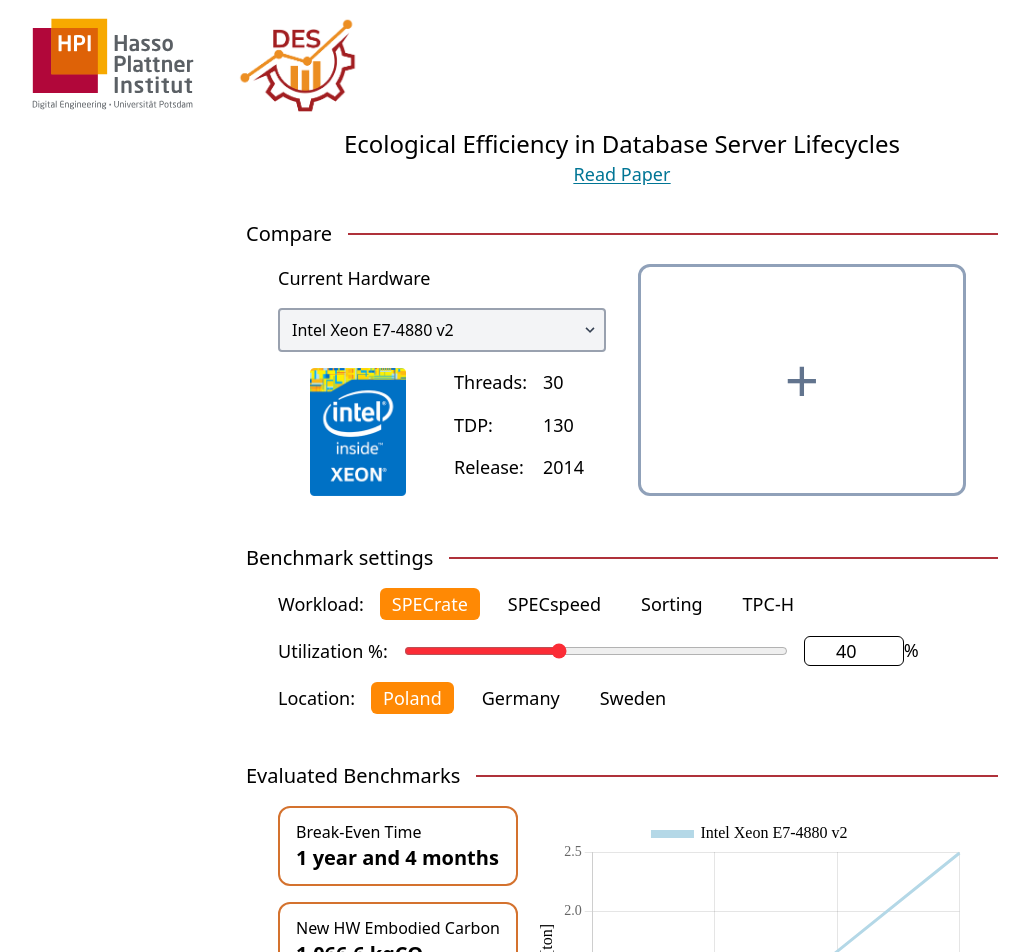
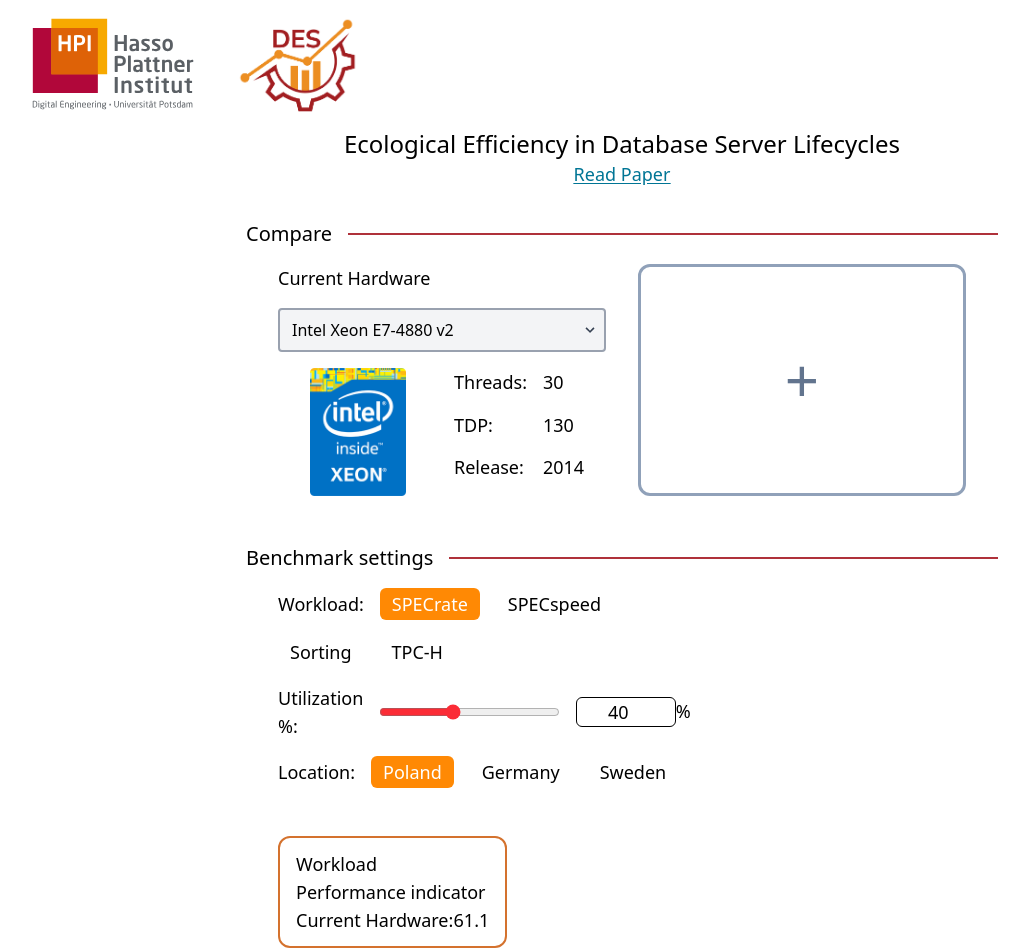
Before and after one commit to hpides/server-buy-advisor, a React (Vite) app in the folder frontend/: page / in a window 1280 px wide. Shown: the top 952 px of the page, without its empty margins (18-1047 px from the left). Built offline with nearby package versions, Linux system fonts and the light colour scheme.

Commit message:
fixed utilization affecting embodied carbon and added performance indicator display

```diff
--- a/frontend/src/partials/BenchmarkSettings.tsx
+++ b/frontend/src/partials/BenchmarkSettings.tsx
@@ -1,4 +1,5 @@
 import { useBenchmarkContext } from "../utility/BenchmarkContext";
+import { addCommaToNumber } from "../utility/UtilityFunctions";
 
 export type WorkloadType = 'SPECrate' | 'SPECspeed' | 'Sorting' | 'TPC-H';
 export type Country = 'poland' | 'germany' | 'sweden';
@@ -43,11 +44,19 @@
 
 function BenchmarkSettings() {
 
-  const { workload, utilization, country, setWorkload, setUtilization, setCountry } = useBenchmarkContext();
+  const { workload, utilization, country, oldPerformanceIndicator, newPerformanceIndicator, singleComparison, setWorkload, setUtilization, setCountry } = useBenchmarkContext();
+
+  const ratio = (newPerformanceIndicator / oldPerformanceIndicator).toFixed(3).replace(/\.000$/, '')
+  let oldFormatted = oldPerformanceIndicator.toFixed(1).replace(/\.0$/, '');
+  let newFormatted = newPerformanceIndicator.toFixed(1).replace(/\.0$/, '');
+
+  oldFormatted = addCommaToNumber(Number(oldFormatted));
+  newFormatted = addCommaToNumber(Number(newFormatted));
 
   return (
-    <div className="flex flex-col gap-4 py-4 text-lg font-medium px-8">
-      <div className="flex gap-4 items-center">
+    <div className="flex text-lg font-medium py-4 px-8 gap-12 flex-wrap">
+      <div className="w-3/5 flex flex-col gap-4">
+        <div className="flex gap-4 items-center flex-wrap">
           <p>Workload:</p>
           {
             WORKLOAD_TYPES.map((type) => (
@@ -99,6 +108,29 @@
           }
         </div>
       </div>
+      <div className="flex flex-col border-2 border-[#D4722E] rounded-xl px-4 py-3 font-normal w-1/3">
+        <p className="font-normap w-full text-wrap">Workload Performance indicator</p>
+        <table>
+          <tr>
+            <td>Current Hardware:</td>
+            <td>{oldFormatted}</td>
+          </tr>
+          {
+            !singleComparison &&
+              <>
+                <tr>
+                  <td>New Hardware:</td>
+                  <td>{newFormatted}</td>
+                </tr>
+                <tr>
+                  <td>Ratio:</td>
+                  <td>{ratio}</td>
+                </tr>
+              </>
+          }
+        </table>
+      </div>
+    </div>
   )
 }
 
--- a/frontend/src/utility/BenchmarkContext.tsx
+++ b/frontend/src/utility/BenchmarkContext.tsx
@@ -28,6 +28,8 @@
   breakEven: number;
   intersect: { x:number, y:number } | false;
   singleComparison: boolean;
+  oldPerformanceIndicator: number;
+  newPerformanceIndicator: number;
   setCurrentHardware: (value: string) => void;
   setNewHardware: (value: string) => void;
   setWorkload: (value: WorkloadType) => void;
@@ -115,7 +117,7 @@
   const newSystemOpex = comparison.newSystemOpex.slice(0, breakEven);
 
   return (
-    <BenchmarkContext.Provider value={{ comparison, oldSystemOpex, singleComparison, newSystemOpex, intersect, breakEven, workload, utilization, country, setWorkload, setUtilization, setCountry, currentHardware, setCurrentHardware, newHardware,setNewHardware }}>
+    <BenchmarkContext.Provider value={{ oldPerformanceIndicator, newPerformanceIndicator, comparison, oldSystemOpex, singleComparison, newSystemOpex, intersect, breakEven, workload, utilization, country, setWorkload, setUtilization, setCountry, currentHardware, setCurrentHardware, newHardware,setNewHardware }}>
       {children}
     </BenchmarkContext.Provider>
   );
--- a/frontend/src/utility/lifecycle_analysis/comparison.ts
+++ b/frontend/src/utility/lifecycle_analysis/comparison.ts
@@ -37,9 +37,6 @@
     opexCalculation
   );
 
-  // needs to start at 0 on year 0
-  oldSystemOpex = [0, ...oldSystemOpex.slice(0, oldSystemOpex.length - 1)];
-
   // Calculate performance factor
   const performanceFactor =
     oldSystem.performanceIndicator / newSystem.performanceIndicator;
--- a/frontend/src/utility/lifecycle_analysis/system.ts
+++ b/frontend/src/utility/lifecycle_analysis/system.ts
@@ -75,7 +75,7 @@
     }
 
     return Array.from({ length: timeHorizon }, (_, i) =>
-      (i + 1) * opexPerYear
+      i * opexPerYear
     );
   }
 
```
Lines whose indentation alone changed are shown as unchanged.
